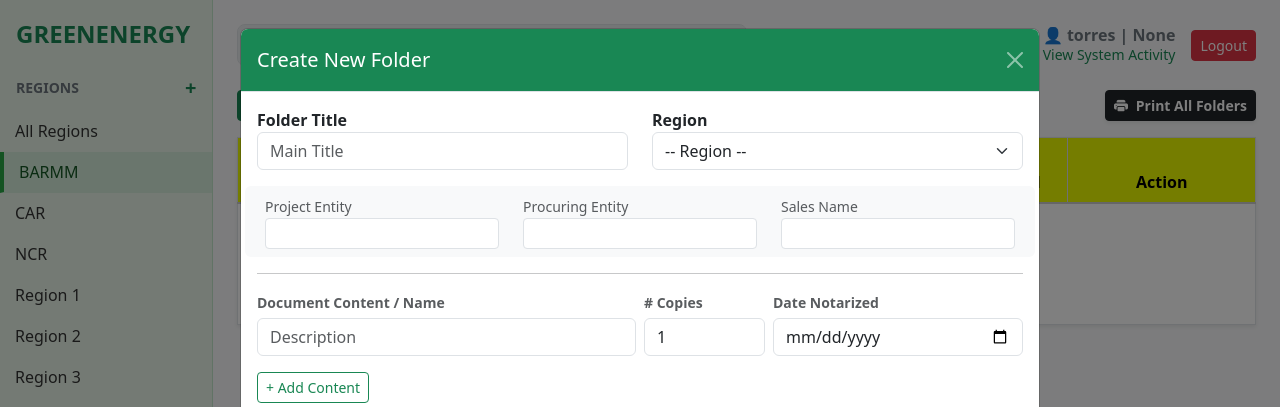
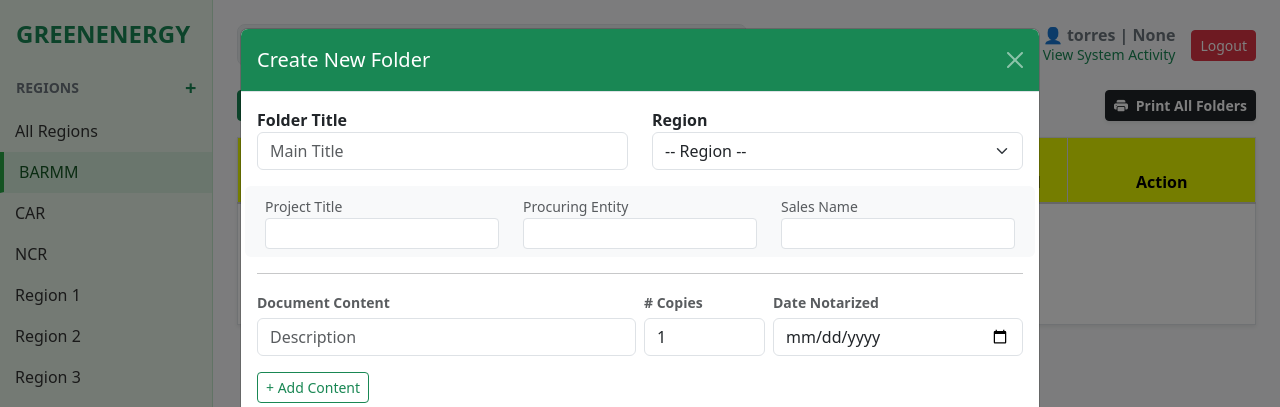
Before and after one commit to harbbengg/Greenergy, a Django app: page /?region=14 in a window 1280 px wide, after a click on "Add Folder +". Shown: the top 407 px of the page. Run offline with Django 5.2, Linux system fonts and the light colour scheme; a user stored in the database is signed in; data comes from the database, SQL or seed files in the repository; data that the repository does not hold is empty.

```diff
--- a/core/templates/core/dashboard.html
+++ b/core/templates/core/dashboard.html
@@ -260,7 +260,7 @@
             <div class="modal-header"><h5 class="modal-title">Print Preview</h5><button type="button" class="btn-close" data-bs-dismiss="modal"></button></div>
             <div class="modal-body">
                 <div id="printSection{{ env.id }}" class="border p-4 bg-white text-start">
-                    <div class="text-center mb-4"><h5 class="text-success fw-bold mb-2">GREENENERGY</h5><hr class="border-success"></div>
+                    <div class="text-center mb-4"><h5 class="text-success fw-bold mb-2">GREENERGY</h5><hr class="border-success"></div>
                     <div class="row mb-2"><div class="col-4 text-secondary small text-uppercase fw-bold">Folder Title:</div><div class="col-8 fw-bold">{{ env.title }}</div></div>
                     {% if env.project_entity %}<div class="row mb-2"><div class="col-4 text-secondary small text-uppercase fw-bold">Project Title:</div><div class="col-8 fw-bold">{{ env.project_entity }}</div></div>{% endif %}
                     <div class="row mt-4 mb-2">
@@ -269,12 +269,12 @@
                         {% if env.sales_name %}<div class="col-6 mb-2"><div class="text-secondary small text-uppercase fw-bold">Sales Rep:</div><div>{{ env.sales_name }}</div></div>{% endif %}
                     </div>
                     <table class="table table-sm table-bordered mt-3">
-                        <thead class="table-light"><tr><th>Content / Item</th><th class="text-end" style="width: 80px;">Pages</th><th class="text-end" style="width: 100px;">Date</th></tr></thead>
+                        <thead class="table-light"><tr><th>Content</th><th class="text-end" style="width: 80px;">COPIES</th><th class="text-end" style="width: 100px;">Date</th></tr></thead>
                         <tbody>
                             {% for doc in env.documents.all %}
                             <tr><td>{{ doc.content_context }}</td><td class="text-end">{{ doc.num_pages }}</td><td class="text-end">{{ doc.date_notarized|default:"N/A" }}</td></tr>
                             {% endfor %}
-                            <tr class="fw-bold bg-light"><td>TOTAL PAGES</td><td class="text-end">{{ env.total_pages }}</td><td></td></tr>
+                            <tr class="fw-bold bg-light"><td>TOTAL COPIES</td><td class="text-end">{{ env.total_pages }}</td><td></td></tr>
                         </tbody>
                     </table>
                 </div>
@@ -295,13 +295,13 @@
                     <div class="col-md-6"><select name="region_id" class="form-select">{% for region in regions %}<option value="{{ region.id }}" {% if env.region.id == region.id %}selected{% endif %}>{{ region.name }}</option>{% endfor %}</select></div>
                 </div>
                 <div class="row mb-3 bg-light p-2 rounded">
-                    <div class="col-md-4"><label class="small">Project Entity</label><input type="text" name="project_entity" class="form-control form-control-sm" value="{{ env.project_entity|default:'' }}"></div>
+                    <div class="col-md-4"><label class="small">Project Title</label><input type="text" name="project_entity" class="form-control form-control-sm" value="{{ env.project_entity|default:'' }}"></div>
                     <div class="col-md-4"><label class="small">Procuring Entity</label><input type="text" name="procuring_entity" class="form-control form-control-sm" value="{{ env.procuring_entity|default:'' }}"></div>
                     <div class="col-md-4"><label class="small">Sales Name</label><input type="text" name="sales_name" class="form-control form-control-sm" value="{{ env.sales_name|default:'' }}"></div>
                 </div>
                 <hr>
                 <div class="row g-2 mb-1">
-                    <div class="col-6"><small class="text-muted fw-bold">Document Content / Name</small></div>
+                    <div class="col-6"><small class="text-muted fw-bold">Document Content</small></div>
                     <div class="col-2"><small class="text-muted fw-bold"># Copies</small></div>
                     <div class="col-4"><small class="text-muted fw-bold">Date Notarized</small></div>
                 </div>
@@ -363,9 +363,9 @@
             <div class="modal-header bg-success text-white"><h5 class="modal-title">Create New Folder</h5><button type="button" class="btn-close btn-close-white" data-bs-dismiss="modal"></button></div>
             <div class="modal-body">
                 <div class="row mb-3"><div class="col-md-6"><label class="fw-bold">Folder Title</label><input type="text" name="title" class="form-control" placeholder="Main Title" required></div><div class="col-md-6"><label class="fw-bold">Region</label><select name="region_id" class="form-select" required><option value="">-- Region --</option>{% for region in regions %}<option value="{{ region.id }}">{{ region.name }}</option>{% endfor %}</select></div></div>
-                <div class="row mb-3 bg-light p-2 rounded"><div class="col-md-4"><label class="small text-muted">Project Entity</label><input type="text" name="project_entity" class="form-control form-control-sm"></div><div class="col-md-4"><label class="small text-muted">Procuring Entity</label><input type="text" name="procuring_entity" class="form-control form-control-sm"></div><div class="col-md-4"><label class="small text-muted">Sales Name</label><input type="text" name="sales_name" class="form-control form-control-sm"></div></div>
+                <div class="row mb-3 bg-light p-2 rounded"><div class="col-md-4"><label class="small text-muted">Project Title</label><input type="text" name="project_entity" class="form-control form-control-sm"></div><div class="col-md-4"><label class="small text-muted">Procuring Entity</label><input type="text" name="procuring_entity" class="form-control form-control-sm"></div><div class="col-md-4"><label class="small text-muted">Sales Name</label><input type="text" name="sales_name" class="form-control form-control-sm"></div></div>
                 <hr>
-                <div class="row g-2 mb-1"><div class="col-md-6"><small class="text-muted fw-bold">Document Content / Name</small></div><div class="col-md-2"><small class="text-muted fw-bold"># Copies</small></div><div class="col-md-4"><small class="text-muted fw-bold">Date Notarized</small></div></div>
+                <div class="row g-2 mb-1"><div class="col-md-6"><small class="text-muted fw-bold">Document Content</small></div><div class="col-md-2"><small class="text-muted fw-bold"># Copies</small></div><div class="col-md-4"><small class="text-muted fw-bold">Date Notarized</small></div></div>
                 <div id="content-rows">
                     <div class="row g-2 mb-2 content-row"><div class="col-md-6"><input type="text" name="context[]" class="form-control" placeholder="Description" required></div><div class="col-md-2"><input type="number" name="pages[]" class="form-control" placeholder="1" value="1"></div><div class="col-md-4"><input type="date" name="date[]" class="form-control"></div></div>
                 </div>
```
